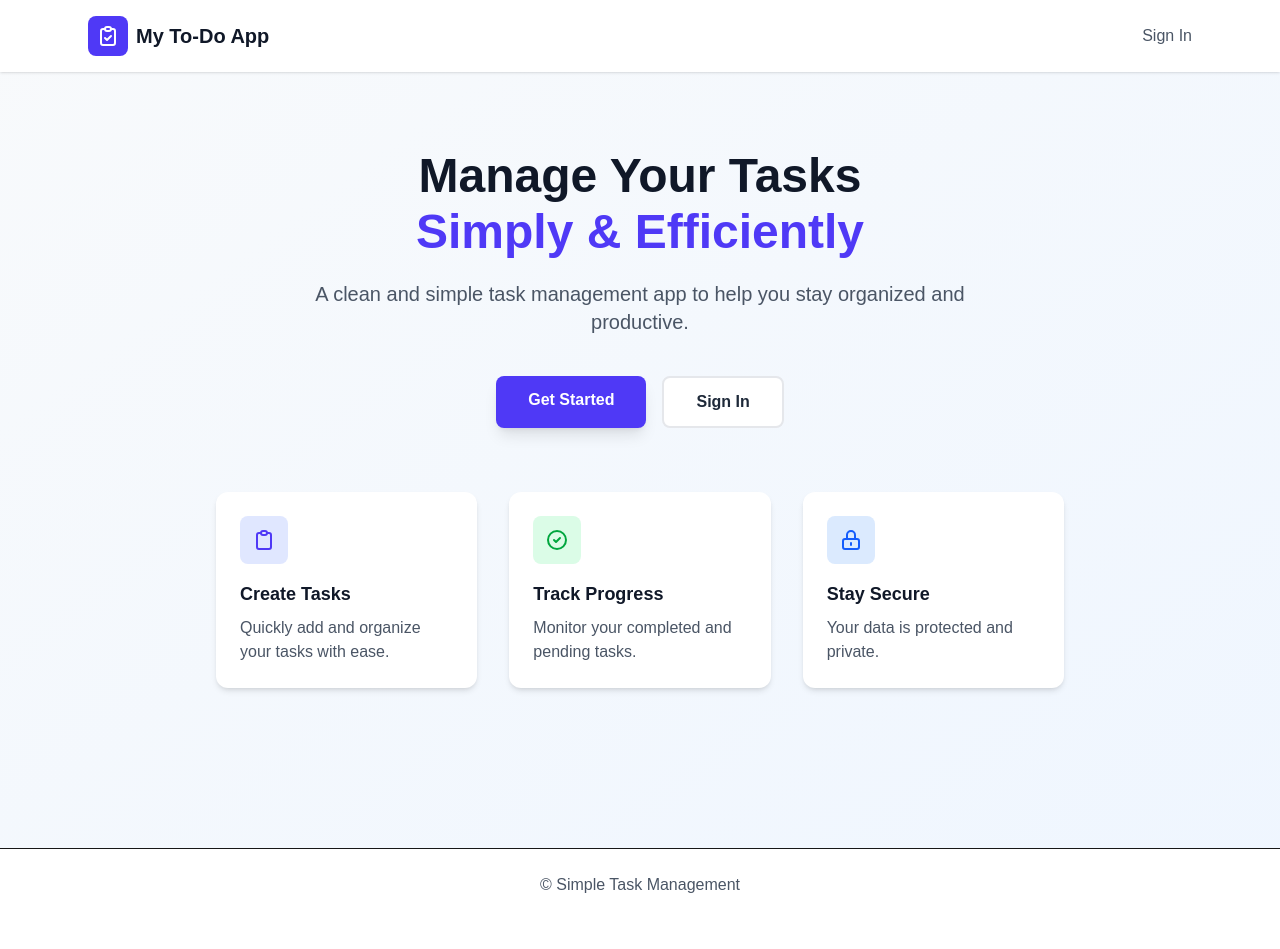
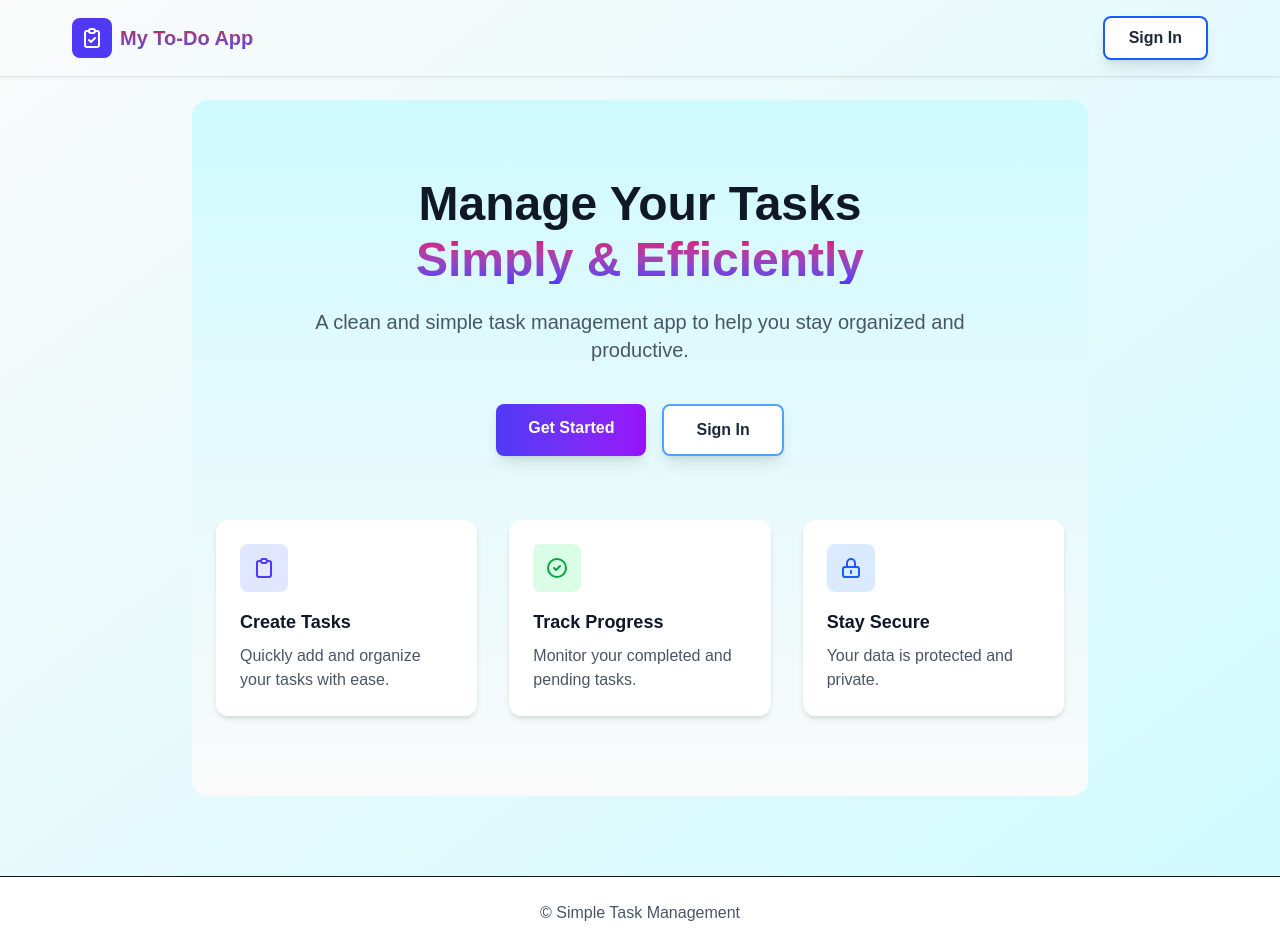
Before and after one commit to yasasmihiraj/To-Do-Frontend, a Next.js app: page / in a window 1280 px wide. Before the commit the page ends 921 px from the top, so only its background shows below. Built offline with nearby package versions, Linux system fonts and the light colour scheme.

Commit message:
Refactor styling in AdminDashboard and LandingPage for improved aesthetics and consistency

```diff
--- a/src/app/admin/page.tsx
+++ b/src/app/admin/page.tsx
@@ -130,7 +130,7 @@ export default function AdminDashboard() {
   }
 
   return (
-    <div className="min-h-screen bg-linear-to-br from-gray-50 via-blue-50 to-indigo-50">
+    <div className="min-h-screen bg-linear-to-b from-zinc-50 to-cyan-200">
       <AdminHeader />
 
       <main className="max-w-7xl mx-auto px-4 sm:px-6 lg:px-8 py-8">
--- a/src/app/page.tsx
+++ b/src/app/page.tsx
@@ -23,21 +23,21 @@ export default function LandingPage() {
   }, [router]);
 
   return (
-    <div className="min-h-screen bg-linear-to-br from-slate-50 to-blue-50">
+    <div className="min-h-screen bg-linear-to-br from-zinc-50 to-cyan-100">
       {/* Navigation */}
-      <nav className="bg-white shadow-sm">
-        <div className="max-w-6xl mx-auto px-6 py-4 flex justify-between items-center">
+      <nav className="bg-cyan/70  border-gray-300 shadow-sm">
+        <div className="max-w-6xl mx-auto px-2 py-4 flex justify-between items-center">
           <div className="flex items-center gap-2">
             <div className="bg-indigo-600 p-2 rounded-lg">
               <svg className="w-6 h-6 text-white" fill="none" stroke="currentColor" viewBox="0 0 24 24">
                 <path strokeLinecap="round" strokeLinejoin="round" strokeWidth={2} d="M9 5H7a2 2 0 00-2 2v12a2 2 0 002 2h10a2 2 0 002-2V7a2 2 0 00-2-2h-2M9 5a2 2 0 002 2h2a2 2 0 002-2M9 5a2 2 0 012-2h2a2 2 0 012 2m-6 9l2 2 4-4" />
               </svg>
             </div>
-            <span className="text-xl font-bold text-gray-900">My To-Do App</span>
+            <span className="text-xl font-bold bg-linear-to-b from-rose-700 to-indigo-600 bg-clip-text text-transparent">My To-Do App</span>
           </div>
           <Link
             href="/login"
-            className="text-gray-600 hover:text-gray-900 font-medium"
+            className="px-6 py-2 bg-white hover:bg-blue-100 text-gray-800 font-semibold rounded-lg transition-colors border-2 border-blue-600 shadow-lg"
           >
             Sign In
           </Link>
@@ -45,12 +45,12 @@ export default function LandingPage() {
       </nav>
 
       {/* Main Content */}
-      <div className="max-w-4xl mx-auto px-6 py-20">
+      <div className="max-w-4xl mx-auto px-6 py-20 mt-6 bg-linear-to-t from-zinc-50 to-cyan-100 rounded-2xl">
         {/* Hero Section */}
         <div className="text-center mb-16">
           <h1 className="text-5xl font-bold text-gray-900 mb-6">
             Manage Your Tasks
-            <span className="block text-indigo-600 mt-2">Simply & Efficiently</span>
+            <span className="block bg-linear-to-b from-pink-600 to-indigo-600 bg-clip-text text-transparent mt-2">Simply & Efficiently</span>
           </h1>
           <p className="text-xl text-gray-600 mb-10 max-w-2xl mx-auto">
             A clean and simple task management app to help you stay organized and productive.
@@ -58,13 +58,13 @@ export default function LandingPage() {
           <div className="flex gap-4 justify-center">
             <Link
               href="/register"
-              className="px-8 py-3 bg-indigo-600 hover:bg-indigo-700 text-white font-semibold rounded-lg transition-colors shadow-lg"
+              className="px-8 py-3 bg-linear-to-r from-indigo-600 to-purple-600 hover:from-indigo-700 hover:to-purple-700 text-white font-semibold rounded-lg transition-all duration-200 disabled:opacity-50 disabled:cursor-not-allowed shadow-lg hover:shadow-xl transform hover:scale-[1.02] shadow-lg"
             >
               Get Started
             </Link>
             <Link
               href="/login"
-              className="px-8 py-3 bg-white hover:bg-gray-50 text-gray-800 font-semibold rounded-lg transition-colors border-2 border-gray-200"
+              className="px-8 py-3 bg-white hover:bg-indigo-300 text-gray-800 font-semibold rounded-lg transition-all duration-200 disabled:opacity-50 disabled:cursor-not-allowed shadow-lg hover:shadow-xl transform hover:scale-[1.02] border-2 border-blue-400 shadow-lg"
             >
               Sign In
             </Link>
@@ -79,7 +79,7 @@ export default function LandingPage() {
                 <path strokeLinecap="round" strokeLinejoin="round" strokeWidth={2} d="M9 5H7a2 2 0 00-2 2v12a2 2 0 002 2h10a2 2 0 002-2V7a2 2 0 00-2-2h-2M9 5a2 2 0 002 2h2a2 2 0 002-2M9 5a2 2 0 012-2h2a2 2 0 012 2" />
               </svg>
             </div>
-            <h3 className="text-lg font-bold text-gray-900 mb-2">Create Tasks</h3>
+            <h3 className="text-lg font-bold text-gray-900 mb-2 ">Create Tasks</h3>
             <p className="text-gray-600">Quickly add and organize your tasks with ease.</p>
           </div>
 
```
